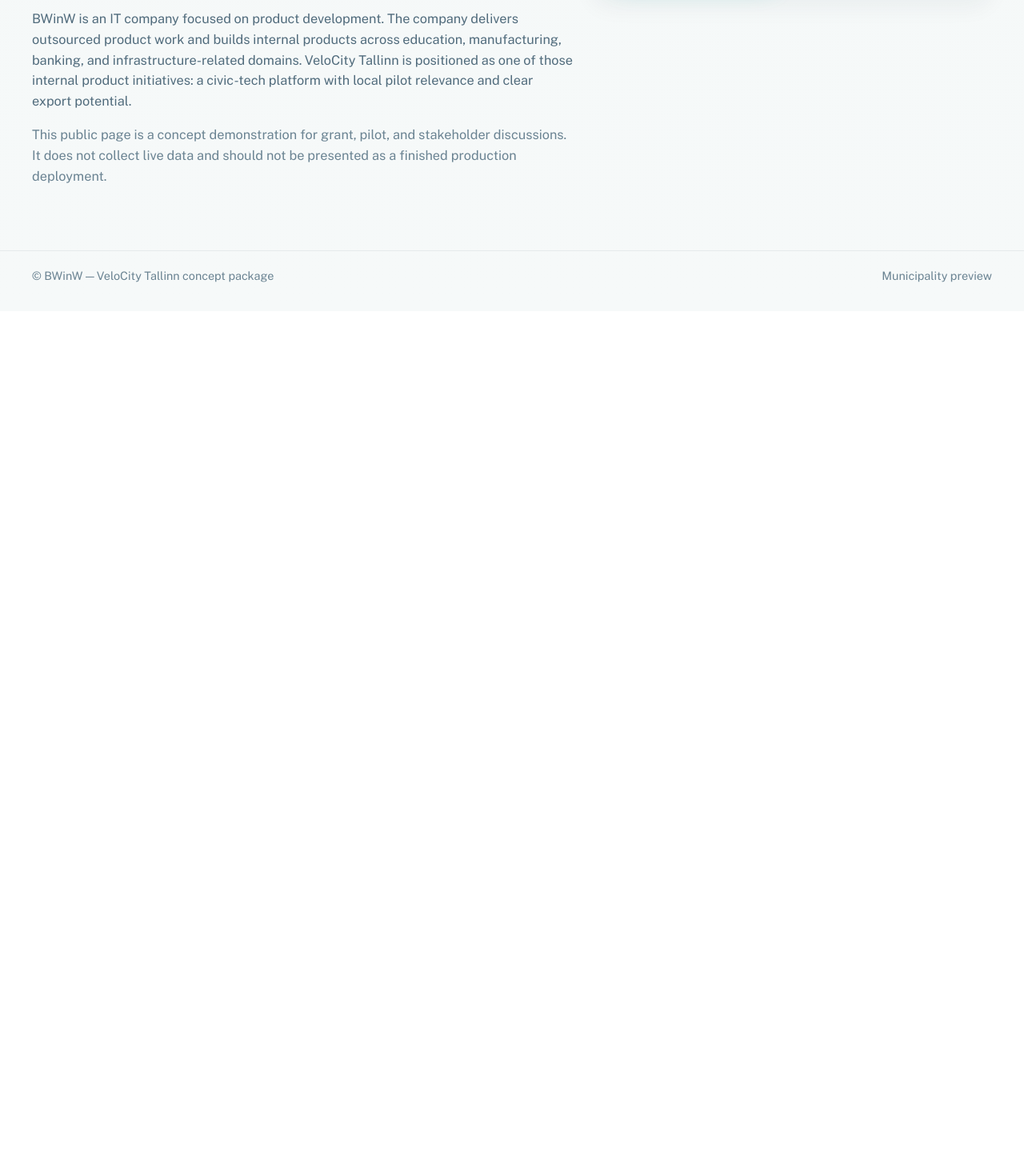
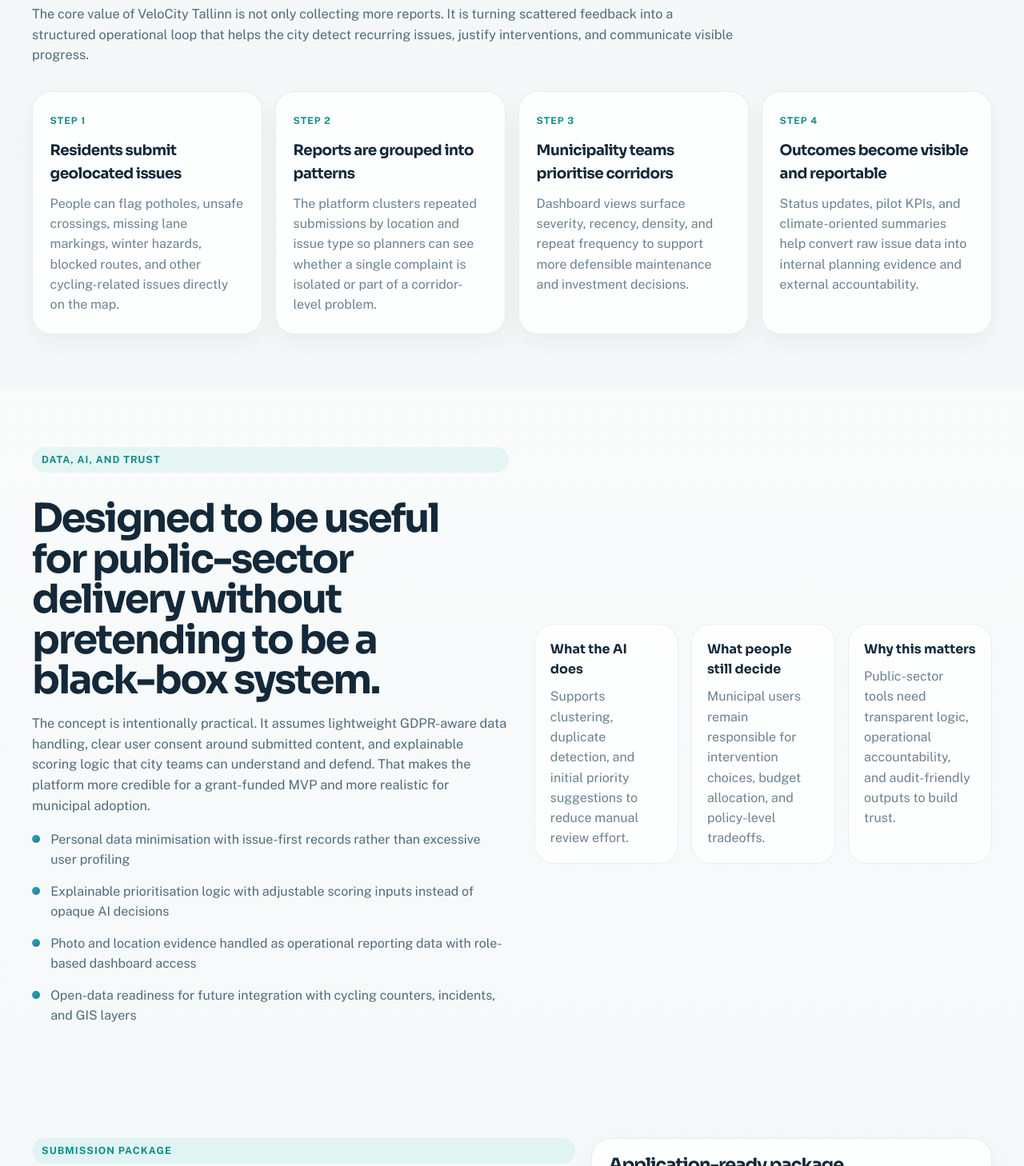
Before and after one commit to DavidGOD228/Tallinnovation, a plain HTML site: page index.html in a window 1280 px wide. Shown: the part 9135-10593 px from the top of the page at 80% size. Before the commit the page ends 9524 px from the top, so only its background shows below. Drawn offline with nearby package versions, Linux system fonts and the light colour scheme.

Commit message:
Refine website project narrative

```diff
--- a/index.html
+++ b/index.html
@@ -391,16 +391,87 @@
       </div>
     </section>
 
+    <section class="section">
+      <div class="shell">
+        <div class="section-head">
+          <p class="eyebrow">How the project works</p>
+          <h2>From resident signal to corridor-level action in a workflow the city can actually use.</h2>
+          <p class="section-intro">
+            The core value of VeloCity Tallinn is not only collecting more reports. It is turning scattered feedback
+            into a structured operational loop that helps the city detect recurring issues, justify interventions, and
+            communicate visible progress.
+          </p>
+        </div>
+
+        <div class="roadmap-grid">
+          <article class="roadmap-card">
+            <span>Step 1</span>
+            <h3>Residents submit geolocated issues</h3>
+            <p>People can flag potholes, unsafe crossings, missing lane markings, winter hazards, blocked routes, and other cycling-related issues directly on the map.</p>
+          </article>
+          <article class="roadmap-card">
+            <span>Step 2</span>
+            <h3>Reports are grouped into patterns</h3>
+            <p>The platform clusters repeated submissions by location and issue type so planners can see whether a single complaint is isolated or part of a corridor-level problem.</p>
+          </article>
+          <article class="roadmap-card">
+            <span>Step 3</span>
+            <h3>Municipality teams prioritise corridors</h3>
+            <p>Dashboard views surface severity, recency, density, and repeat frequency to support more defensible maintenance and investment decisions.</p>
+          </article>
+          <article class="roadmap-card">
+            <span>Step 4</span>
+            <h3>Outcomes become visible and reportable</h3>
+            <p>Status updates, pilot KPIs, and climate-oriented summaries help convert raw issue data into internal planning evidence and external accountability.</p>
+          </article>
+        </div>
+      </div>
+    </section>
+
+    <section class="section section-soft">
+      <div class="shell split">
+        <div class="copy-stack">
+          <p class="eyebrow">Data, AI, and trust</p>
+          <h2>Designed to be useful for public-sector delivery without pretending to be a black-box system.</h2>
+          <p class="prose">
+            The concept is intentionally practical. It assumes lightweight GDPR-aware data handling, clear user
+            consent around submitted content, and explainable scoring logic that city teams can understand and defend.
+            That makes the platform more credible for a grant-funded MVP and more realistic for municipal adoption.
+          </p>
+          <ul class="detail-list">
+            <li>Personal data minimisation with issue-first records rather than excessive user profiling</li>
+            <li>Explainable prioritisation logic with adjustable scoring inputs instead of opaque AI decisions</li>
+            <li>Photo and location evidence handled as operational reporting data with role-based dashboard access</li>
+            <li>Open-data readiness for future integration with cycling counters, incidents, and GIS layers</li>
+          </ul>
+        </div>
+        <div class="export-band">
+          <div>
+            <h3>What the AI does</h3>
+            <p>Supports clustering, duplicate detection, and initial priority suggestions to reduce manual review effort.</p>
+          </div>
+          <div>
+            <h3>What people still decide</h3>
+            <p>Municipal users remain responsible for intervention choices, budget allocation, and policy-level tradeoffs.</p>
+          </div>
+          <div>
+            <h3>Why this matters</h3>
+            <p>Public-sector tools need transparent logic, operational accountability, and audit-friendly outputs to build trust.</p>
+          </div>
+        </div>
+      </div>
+    </section>
+
     <section id="contact" class="section section-cta">
       <div class="shell cta-shell">
         <div class="cta-copy">
-          <p class="eyebrow">About BWinW</p>
-          <h2>BWinW develops digital products and can credibly carry this from concept into MVP.</h2>
+          <p class="eyebrow">Submission package</p>
+          <h2>The project story is already structured for grant review, pilot discussion, and MVP planning.</h2>
           <p class="prose">
-            BWinW is an IT company focused on product development. The company delivers outsourced product work and
-            builds internal products across education, manufacturing, banking, and infrastructure-related domains.
-            VeloCity Tallinn is positioned as one of those internal product initiatives: a civic-tech platform with
-            local pilot relevance and clear export potential.
+            VeloCity Tallinn is positioned as an alpha-stage civic-tech concept with detailed product screens, a
+            defined MVP scope, a focused Tallinn pilot narrative, and a realistic export path toward other Baltic
+            municipalities. The public page is designed to support application reviewers and stakeholder conversations
+            with a clearer view of what the project solves and how it would be delivered.
           </p>
           <p class="prose muted">
             This public page is a concept demonstration for grant, pilot, and stakeholder discussions. It does not collect live
```
